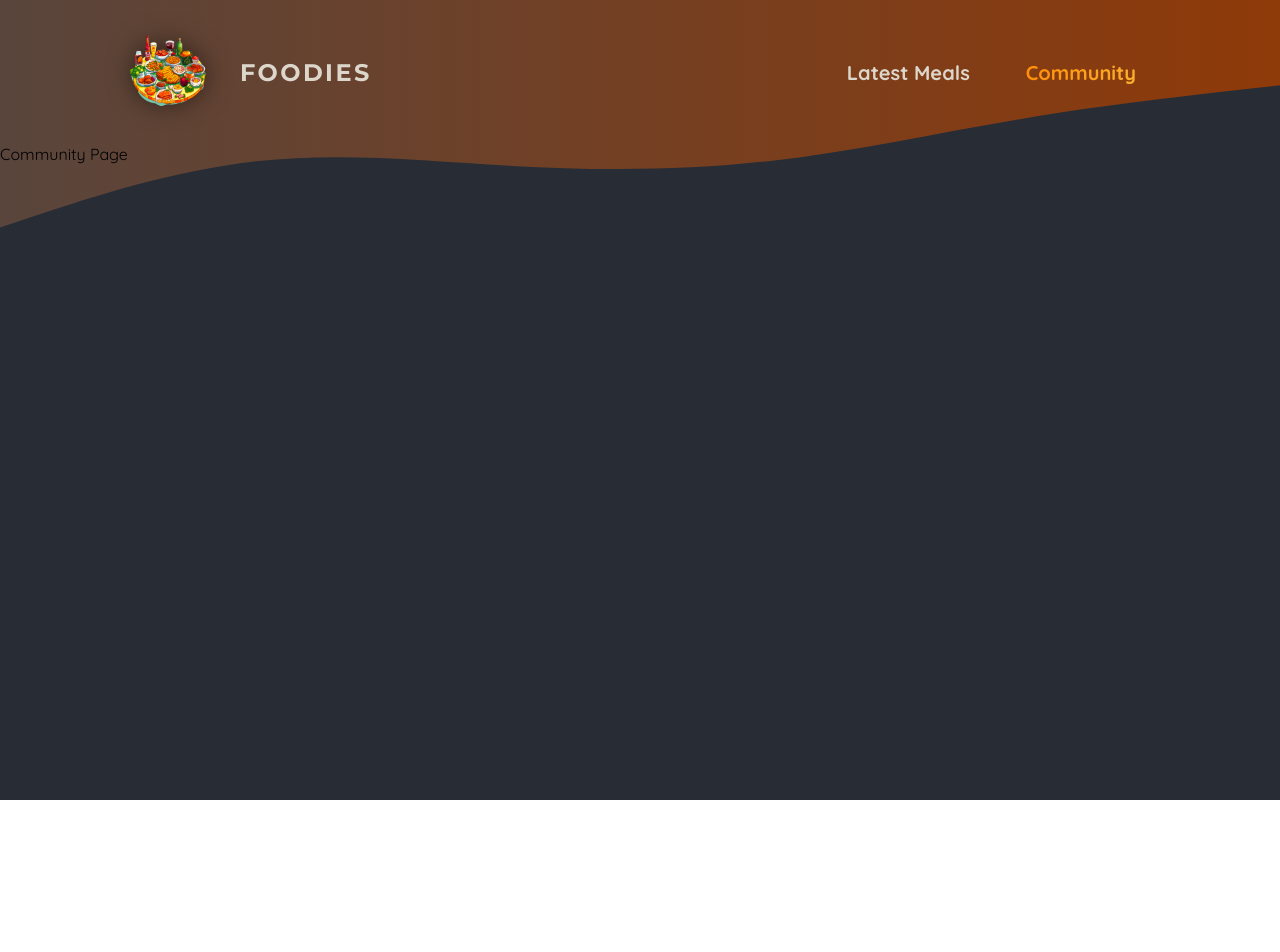
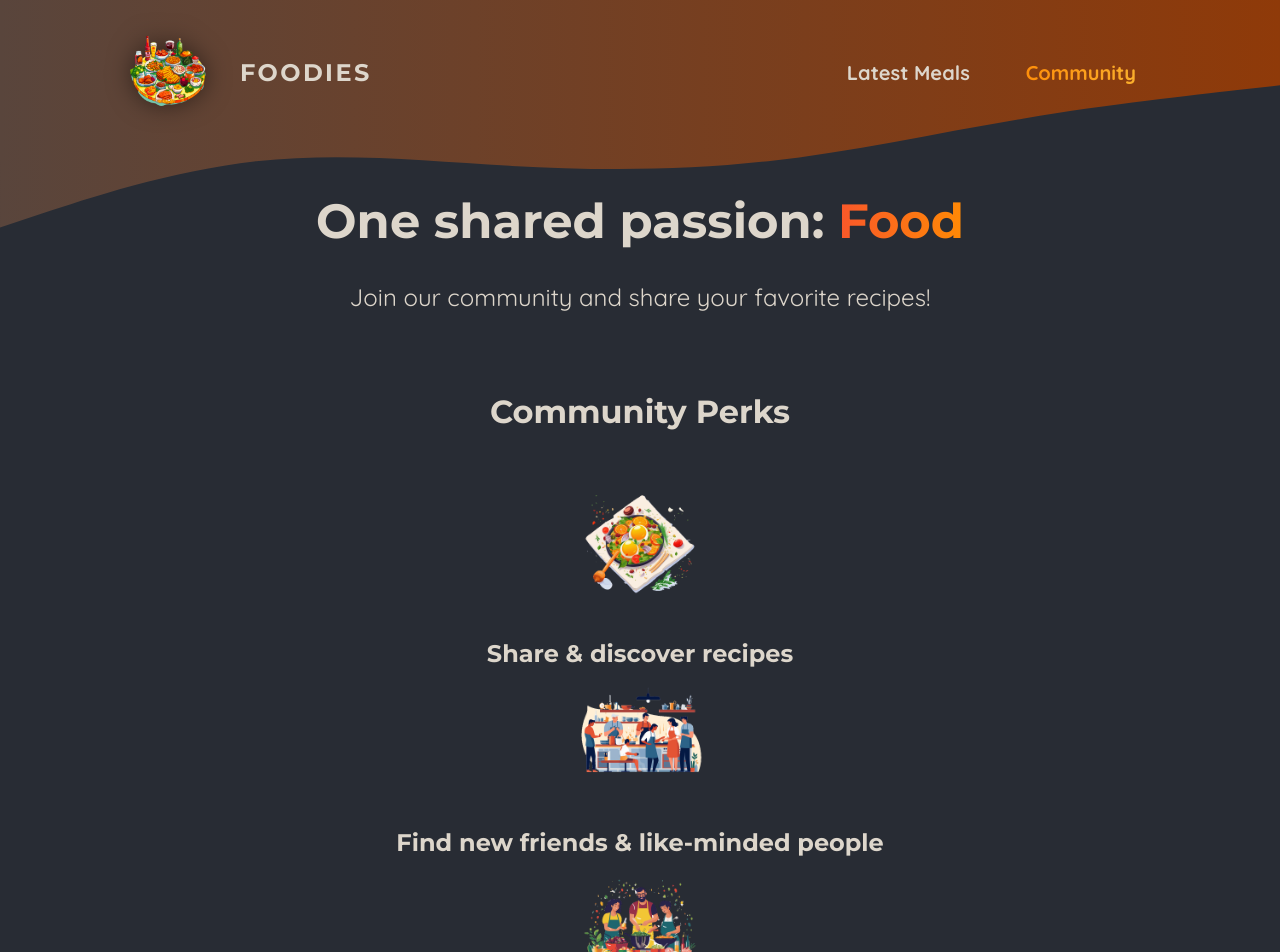
Before and after one commit to aashrith-raksh/Foodies, a Next.js app: page /community in a window 1280 px wide. Shown: the top 952 px of the page. Before the commit the page ends 800 px from the top, so only its background shows below. Built offline with nearby package versions, Linux system fonts and the light colour scheme.

Commit message:
feat: Add community page

```diff
--- a/app/community/page.jsx
+++ b/app/community/page.jsx
@@ -1,11 +1,40 @@
-import React from 'react'
+import Image from 'next/image';
 
-const Community = () => {
+import mealIcon from '@/assets/icons/meal.png';
+import communityIcon from '@/assets/icons/community.png';
+import eventsIcon from '@/assets/icons/events.png';
+import classes from './page.module.css';
+
+export default function CommunityPage() {
   return (
-    <div>
-      Community Page
-    </div>
-  )
+    <>
+      <header className={classes.header}>
+        <h1>
+          One shared passion: <span className={classes.highlight}>Food</span>
+        </h1>
+        <p>Join our community and share your favorite recipes!</p>
+      </header>
+      <main className={classes.main}>
+        <h2>Community Perks</h2>
+
+        <ul className={classes.perks}>
+          <li>
+            <Image src={mealIcon} alt="A delicious meal" />
+            <p>Share & discover recipes</p>
+          </li>
+          <li>
+            <Image src={communityIcon} alt="A crowd of people, cooking" />
+            <p>Find new friends & like-minded people</p>
+          </li>
+          <li>
+            <Image
+              src={eventsIcon}
+              alt="A crowd of people at a cooking event"
+            />
+            <p>Participate in exclusive events</p>
+          </li>
+        </ul>
+      </main>
+    </>
+  );
 }
-
-export default Community
--- /dev/null
+++ b/app/community/page.module.css
@@ -0,0 +1,61 @@
+.header {
+    gap: 3rem;
+    margin: 3rem auto 5rem auto;
+    width: 90%;
+    max-width: 75rem;
+    color: #ddd6cb;
+    font-size: 1.5rem;
+    text-align: center;
+  }
+
+  .header h1 {
+    font-family: 'Montserrat', sans-serif;
+  }
+
+  .highlight {
+    background: linear-gradient(90deg, #f9572a, #ff8a05);
+    background-clip: text;
+    -webkit-background-clip: text;
+    -webkit-text-fill-color: transparent;
+  }
+
+  .main {
+    width: 90%;
+    max-width: 40rem;
+    margin: 0 auto;
+    text-align: center;
+  }
+
+  .main h2 {
+    font-family: 'Montserrat', sans-serif;
+    font-size: 2rem;
+    margin-bottom: 3rem;
+    color: #ddd6cb;
+  }
+
+  .perks {
+    list-style: none;
+    margin: 3rem 0;
+    padding: 0;
+  }
+
+  .perks li {
+    display: flex;
+    flex-direction: column;
+    align-items: center;
+    gap: 2rem;
+  }
+
+  .perks img {
+    width: 8rem;
+    height: 8rem;
+    object-fit: contain;
+  }
+
+  .perks p {
+    font-family: 'Montserrat', sans-serif;
+    font-size: 1.5rem;
+    font-weight: bold;
+    margin: 0;
+    color: #ddd6cb;
+  }
```
